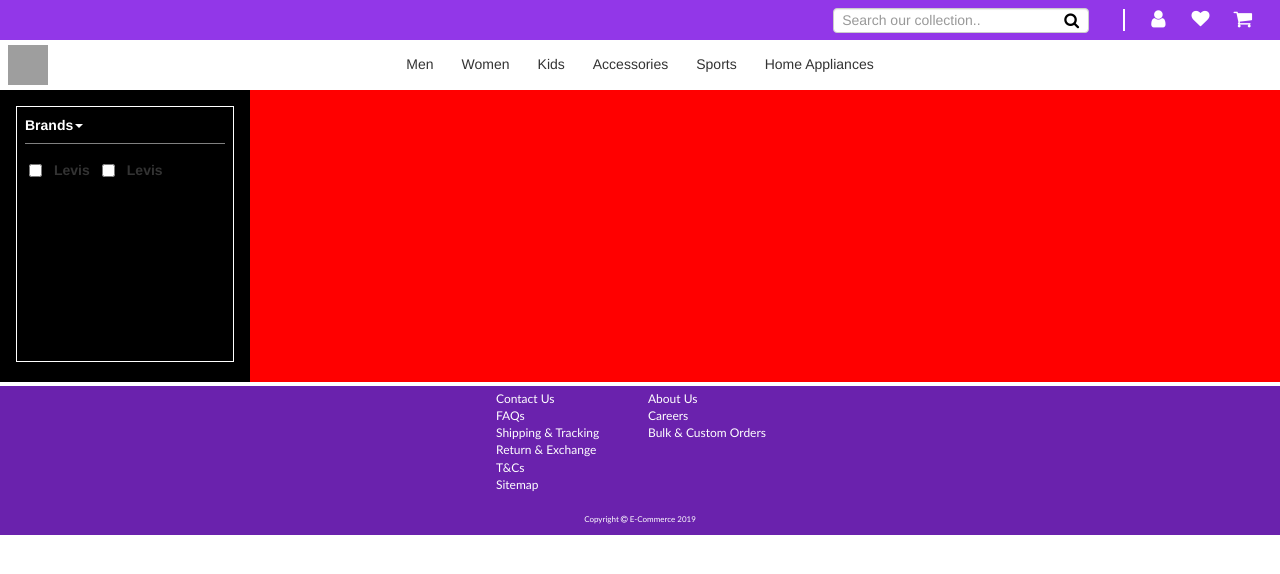
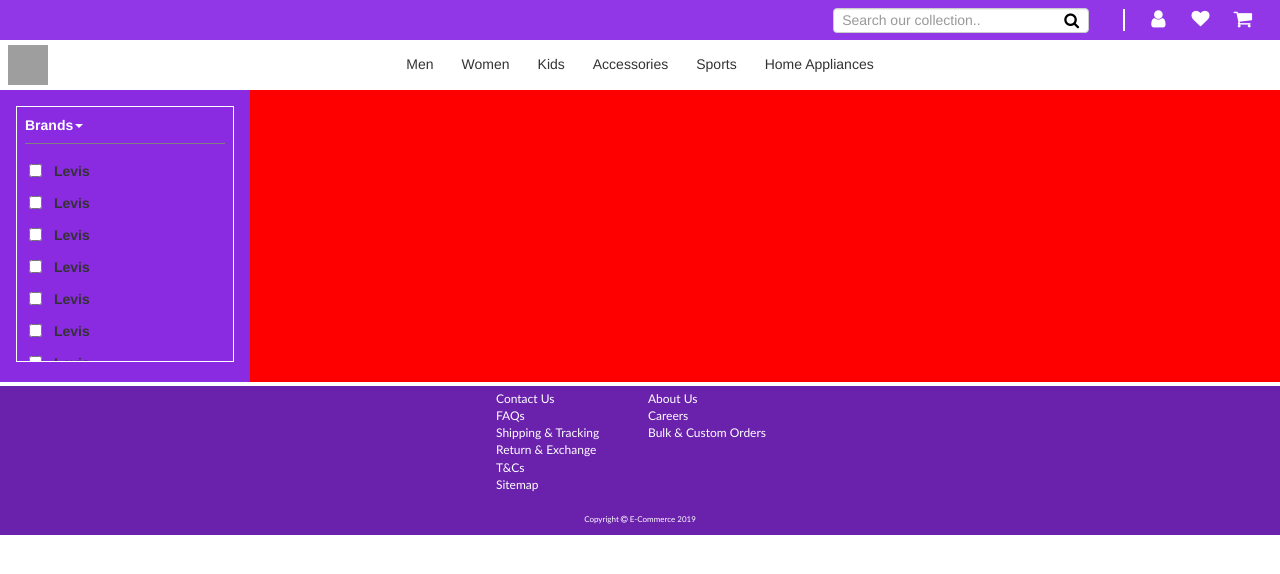
Before and after one commit to akhil47/E-Commerce, an Angular app: page / in a window 1280 px wide. Shown: the top 574 px of the page. Built offline with nearby package versions, Linux system fonts and the light colour scheme; grey boxes are pictures that could not be loaded.

Commit message:
Constructing Search Page

```diff
--- a/src/app/Pages/search-page/search-page.component.css
+++ b/src/app/Pages/search-page/search-page.component.css
@@ -7,7 +7,7 @@
 #filters-section{
     width: 250px;
     height: 100%;
-    background: black;
+    background: blueviolet;
     padding: 16px;
     text-align: center;
 }
@@ -17,7 +17,7 @@ ul{
     padding: 0px;
 }
 label{
-    margin: 0px 8px;
+    margin: 1px 8px;
 }
 input{
     margin: 4px;
@@ -50,7 +50,7 @@ input{
     height: calc(100% - 53px);
 }
 .scroll-view{
-    height: 1000px;
+    display: table-row;
 }
 .seperator{
     margin: 8px 0px;
--- a/src/app/Pages/search-page/search-page.component.html
+++ b/src/app/Pages/search-page/search-page.component.html
@@ -8,18 +8,8 @@
             <div class="filter-contents">
                 <div class="scroll-view">
                     <ul>
-                        <li>
-                            <div>
-                                <div class="list-items">
-                                    <input type="checkbox">
-                                </div>
-                                <div class="list-items">
-                                    <label>Levis</label>
-                                </div>
-                            </div>
-                        </li>
-                        <li>
-                            <div>
+                        <li *ngFor="let _ of [0,1,2,3,4,5,6,7,8,9]">
+                            <div style="width: 100%;height: 32px;">
                                 <div class="list-items">
                                     <input type="checkbox">
                                 </div>
```
